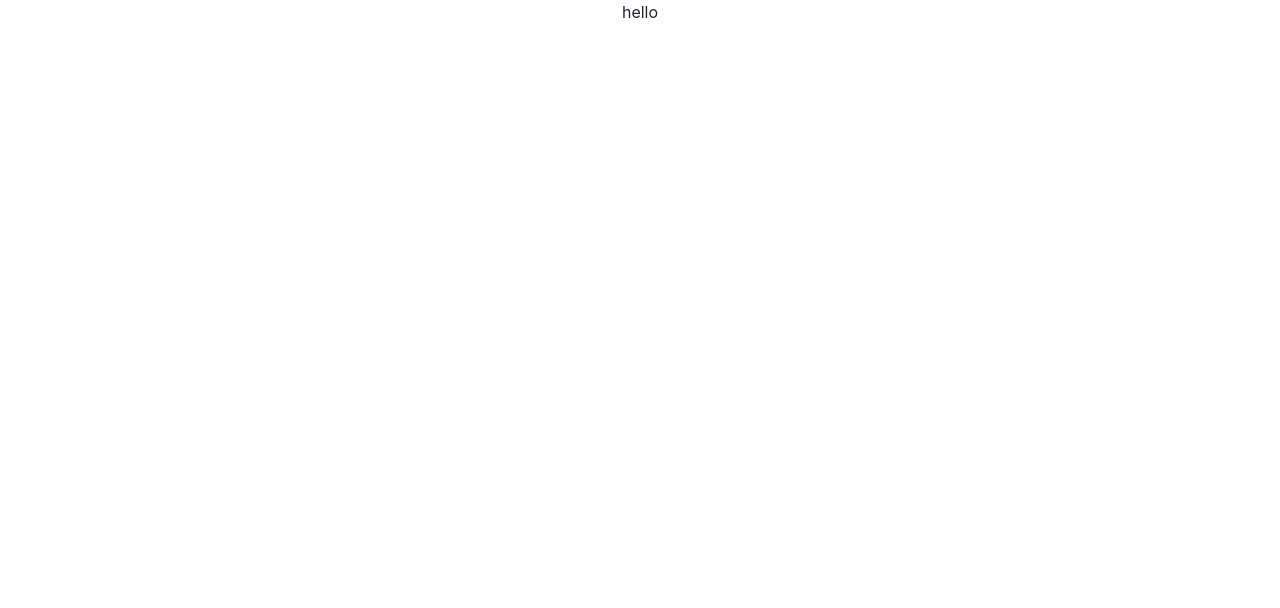
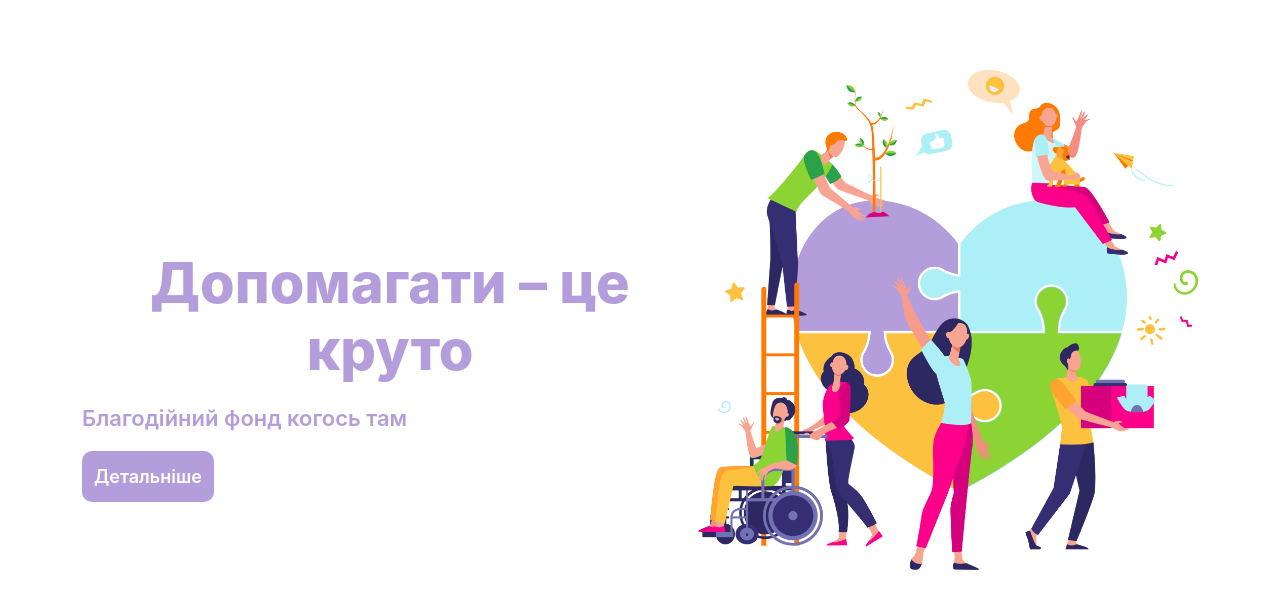
Before and after one commit to ovsiannykov/kind-heart, a React (Create React App) app: page / in a window 1280 px wide. Shown: the top 608 px of the page. Built offline with nearby package versions, Linux system fonts and the light colour scheme.

Commit message:
Add Hero Section

```diff
--- a/src/components/Hero/index.css
+++ b/src/components/Hero/index.css
@@ -0,0 +1,52 @@
+.hero {
+  padding-top: 50px;
+  display: flex;
+  justify-content: space-around;
+  background-color: white;
+  height: 100vh;
+}
+
+.title-box {
+  display: flex;
+  flex-direction: column;
+  align-items: flex-start;
+  padding-top: 200px;
+}
+
+.title {
+  font-size: 56px;
+  font-weight: 800;
+  color: #b39ddb;
+}
+
+.sub-title p {
+  color: #b39ddb;
+  font-size: 22px;
+  margin-top: 10px;
+  font-weight: 600;
+}
+
+.image {
+  margin-top: 20px;
+  width: 500px;
+  height: 500px;
+}
+
+.hero-button {
+  padding: 10px;
+  background-color: #b39ddb;
+  color: white;
+  border-radius: 10px;
+  border-width: 0;
+  font-weight: 600;
+  border-width: 2px;
+  border-color: #b39ddb;
+  font-size: 18px;
+}
+
+.hero-button:hover {
+  color: #b39ddb;
+  background-color: white;
+  border-width: 2px;
+  border-color: #b39ddb;
+}
--- a/src/components/Hero/index.js
+++ b/src/components/Hero/index.js
@@ -2,8 +2,26 @@ import React from "react";
 
 import "./index.css";
 
+const heroImage = require("../../assets/img/hero-image.png");
+
 const Hero = () => {
-  return <div class="container">hello</div>;
+  return (
+    <div class="container">
+      <div className="hero">
+        <div className="title-box">
+          <h1 className="title">Допомагати – це круто</h1>
+          <div className="sub-title">
+            <p>Благодійний фонд когось там</p>
+          </div>
+          <button className="hero-button btn">Детальніше</button>
+          {/* <a className="hero-button">Детальніше</a> */}
+        </div>
+        <div className="image-box">
+          <img className="image" src={heroImage} alt="hero" />
+        </div>
+      </div>
+    </div>
+  );
 };
 
 export default Hero;
--- /dev/null
+++ b/src/constants/colors.js
@@ -0,0 +1 @@
+export const primary = "#b39ddb";
--- a/src/index.css
+++ b/src/index.css
@@ -1,13 +1,14 @@
 body {
   margin: 0;
-  font-family: -apple-system, BlinkMacSystemFont, 'Segoe UI', 'Roboto', 'Oxygen',
-    'Ubuntu', 'Cantarell', 'Fira Sans', 'Droid Sans', 'Helvetica Neue',
+  padding: 0;
+  font-family: -apple-system, BlinkMacSystemFont, "Segoe UI", "Roboto", "Oxygen",
+    "Ubuntu", "Cantarell", "Fira Sans", "Droid Sans", "Helvetica Neue",
     sans-serif;
   -webkit-font-smoothing: antialiased;
   -moz-osx-font-smoothing: grayscale;
 }
 
 code {
-  font-family: source-code-pro, Menlo, Monaco, Consolas, 'Courier New',
+  font-family: source-code-pro, Menlo, Monaco, Consolas, "Courier New",
     monospace;
 }
```
Also changed, not shown: src/assets/img/hero-image.png (added).
